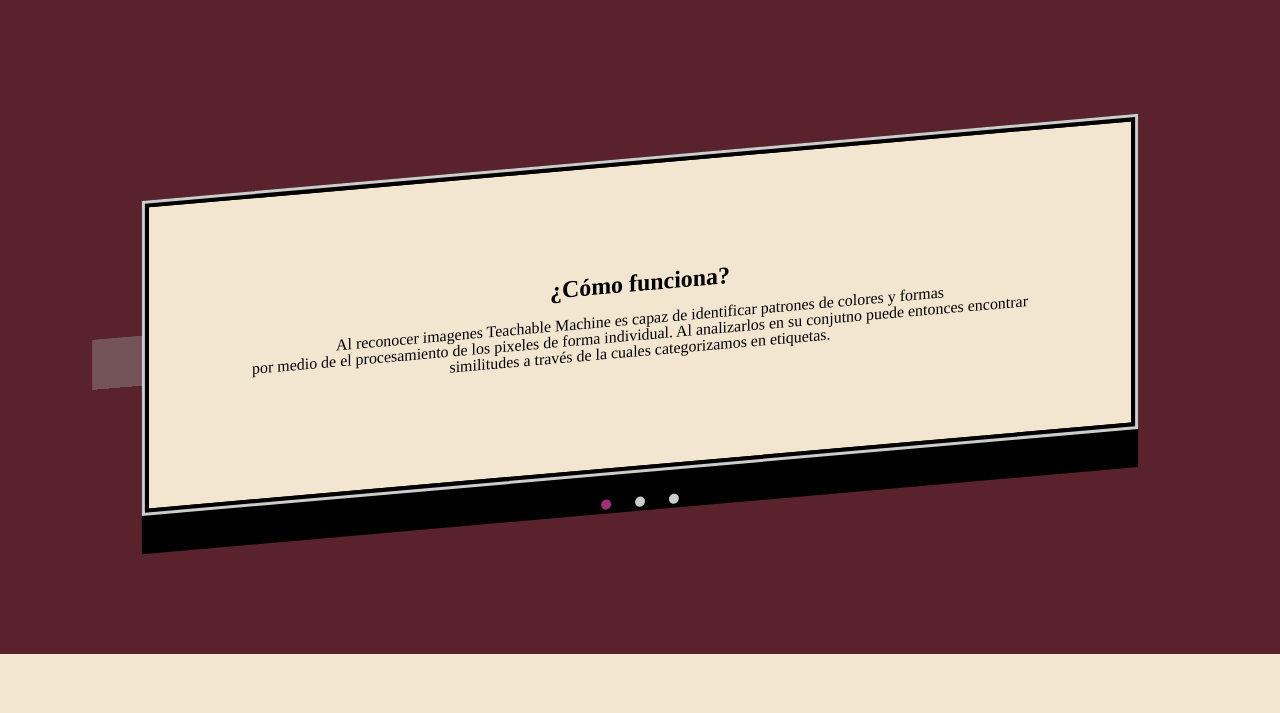
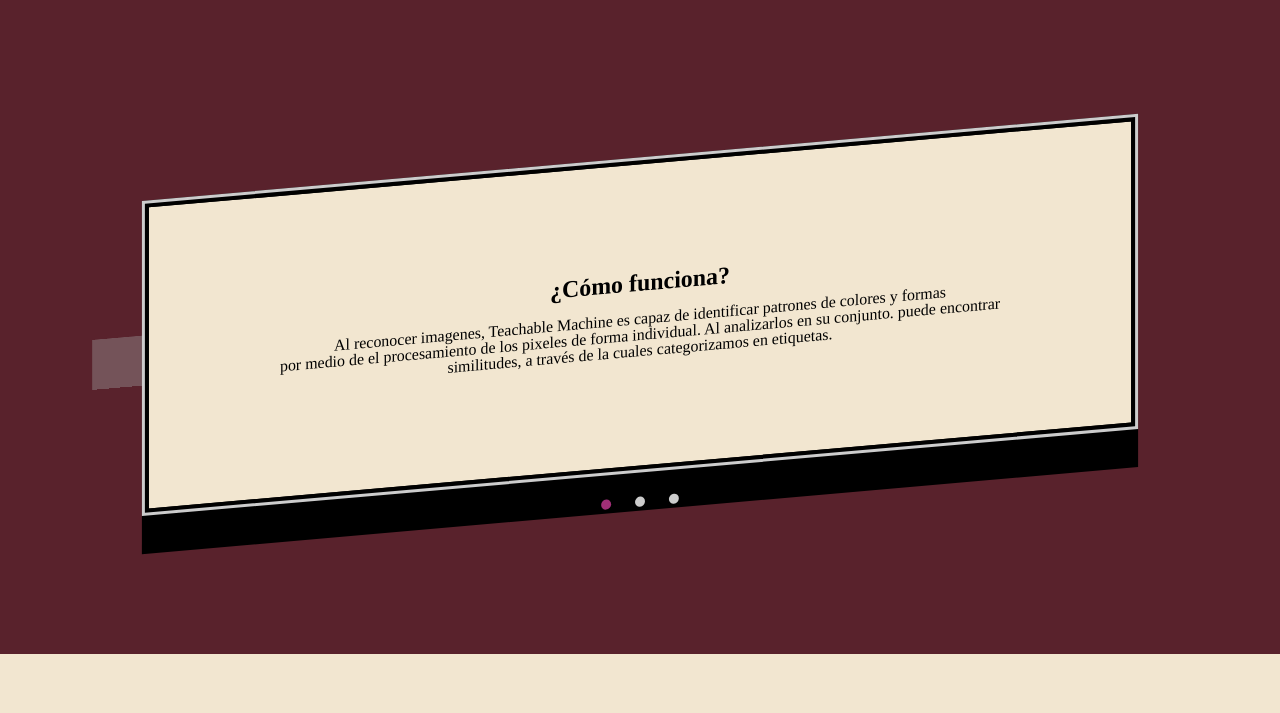
Before and after one commit to s4razike/Intro_IA, a plain HTML site: page imagemodel.html in a window 1280 px wide. Shown: the part 87-800 px from the top of the page. Drawn offline with Linux system fonts and the light colour scheme; grey boxes are pictures that could not be loaded; a script that the page names is missing; a web font is replaced by a local one.

Commit message:
Update imagemodel.html

```diff
--- a/imagemodel.html
+++ b/imagemodel.html
@@ -35,23 +35,23 @@
                     <div class="slide-content">
                        <h2>¿Cómo funciona?</h2>
                        <br>
-                       <p>Al reconocer imagenes Teachable Machine es capaz de identificar patrones de colores y formas </p>
-                      <p>por medio de el procesamiento de los pixeles de forma individual. Al analizarlos en su conjutno puede entonces encontrar </p>
-                      <p>similitudes a través de la cuales categorizamos en etiquetas.</p>
+                       <p>Al reconocer imagenes, Teachable Machine es capaz de identificar patrones de colores y formas </p>
+                      <p>por medio de el procesamiento de los pixeles de forma individual. Al analizarlos en su conjunto. puede encontrar </p>
+                      <p>similitudes, a través de la cuales categorizamos en etiquetas.</p>
 
                     </div>
                  </div>
                  <div class="slide slide_2">
                     <div class="slide-content">
                        <h2></h2>
-                       <p>Estas etiquetas son el resultado de entrenar a la red neuronal por medio de diferentes imagenes</p>
+                       <p>Estas etiquetas son el resultado de entrenar a la red neuronal por medio de diferentes imagenes,</p>
                       <p>las que gracias a diferentes "capas" permiten finalmente llegar a una predicción.</p>
                     </div>
                  </div>
                  <div class="slide slide_3">
                     <div class="slide-content">
                        <h2></h2>
-                       <p>A continuación esta predicción se basa en 4 intrumentos musicales, los que el modelo es capaz de categorizar</p>
+                       <p>A continuación, esta predicción se basa en varios intrumentos musicales, los cuales el modelo es capaz de categorizar</p>
                       <p>según sus diferentes caracteristicas, colores y formas.</p>
 
                     </div>
```
